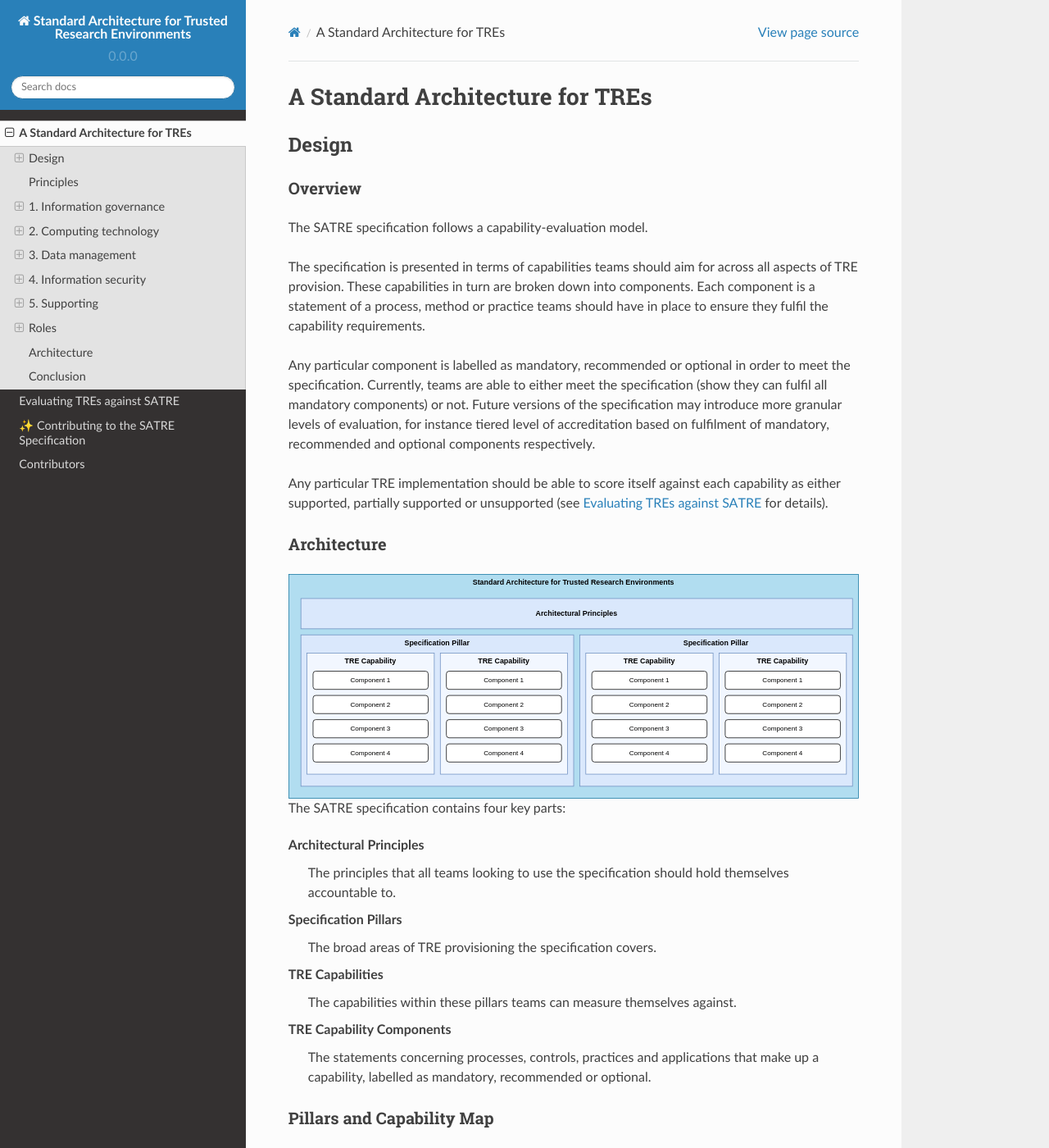
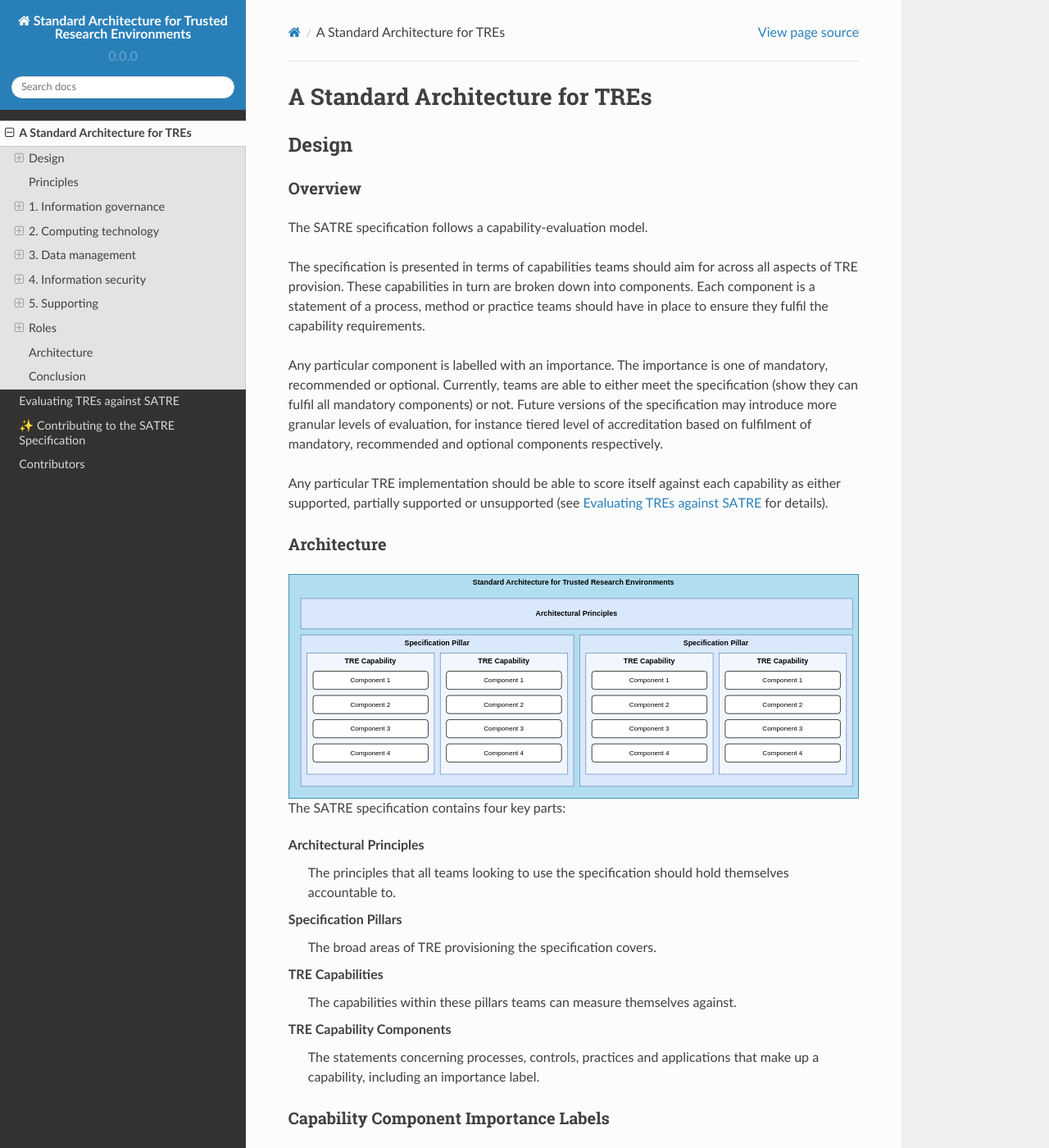
Before and after one commit to sa-tre/satre-specification, a Sphinx documentation site: the page built from docs/source/standard.md, in a window 1280 px wide and 1400 px high. Shown: the whole window at 82% size. Built offline with Sphinx 7.4.7 and the Read the Docs theme 2.0.0, drawn with Linux system fonts in a browser that asks for light colours; some of the changed text lies outside the part shown.

Commit message:
Add definitions for importance labels

```diff
--- a/docs/source/standard.md
+++ b/docs/source/standard.md
@@ -14,7 +14,8 @@ The specification is presented in terms of capabilities teams should aim for acr
 These capabilities in turn are broken down into components.
 Each component is a statement of a process, method or practice teams should have in place to ensure they fulfil the capability requirements.
 
-Any particular component is labelled as mandatory, recommended or optional in order to meet the specification.
+Any particular component is labelled with an importance.
+The importance is one of mandatory, recommended or optional.
 Currently, teams are able to either meet the specification (show they can fulfil all mandatory components) or not.
 Future versions of the specification may introduce more granular levels of evaluation, for instance tiered level of accreditation based on fulfilment of mandatory, recommended and optional components respectively.
 
@@ -39,7 +40,20 @@ TRE Capabilities
 : The capabilities within these pillars teams can measure themselves against.
 
 TRE Capability Components
-: The statements concerning processes, controls, practices and applications that make up a capability, labelled as mandatory, recommended or optional.
+: The statements concerning processes, controls, practices and applications that make up a capability, including an importance label.
+
+### Capability Component Importance Labels
+
+Our interpretation of the capability component importance labels are:
+
+Mandatory
+: We believe this is required. If this component is not supported, then the capability, and the specification, is not met.
+
+Recommended
+: We believe that TREs should have this component. It makes a TRE better.
+
+Optional
+: We believe many TREs would benefit from this component. However, we recognise there are reasons a team may actively choose not to support this component.
 
 ### Pillars and Capability Map
 
```
